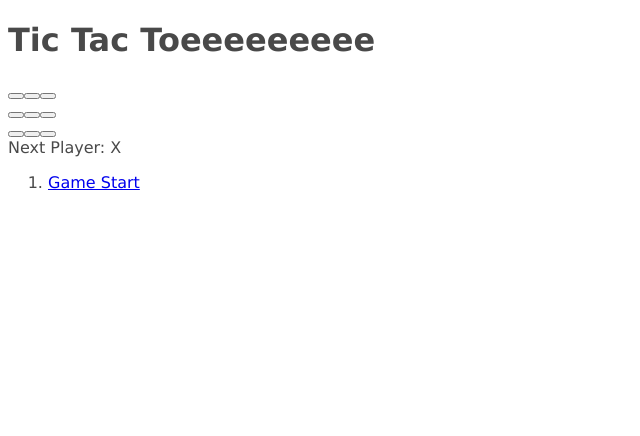
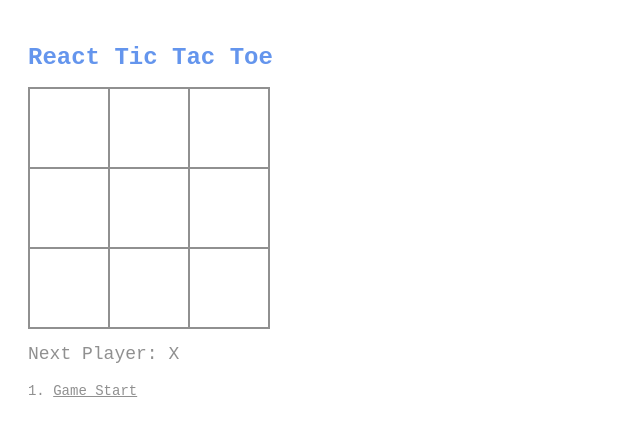
Before and after one commit to SotaSuzuki/react-tic-tac-toe, a React app: page / in a window 1280 px wide. Shown: the whole page, without its empty margins (0-640 px from the left). Built offline with nearby package versions, Linux system fonts and the light colour scheme.

Commit message:
Add style with using scss

```diff
--- a/app/index.html
+++ b/app/index.html
@@ -4,16 +4,10 @@
   <meta charset="UTF-8">
   <meta name="viewport" content="width=device-width, initial-scale=1.0">
   <meta http-equiv="X-UA-Compatible" content="ie=edge">
-  <title>Tic Tac Toe</title>
-  <style>
-    body {
-      color: #494949;
-      font-family: Verdana, Geneva, Tahoma, sans-serif;
-    }
-  </style>
+  <title>React Tic Tac Toe</title>
 </head>
 <body>
-  <h1>Tic Tac Toeeeeeeeee</h1>
+  <h1>React Tic Tac Toe</h1>
   <div id="app"></div>
 </body>
 </html>
--- a/app/index.js
+++ b/app/index.js
@@ -1,6 +1,8 @@
 import React from 'react';
 import ReactDOM from 'react-dom';
 import Game from './components/Game';
+
+import styles from './stylesheets/app.scss';
 
 ReactDOM.render(
     <Game />,
--- /dev/null
+++ b/app/stylesheets/app.scss
@@ -0,0 +1,71 @@
+@charset "utf-8";
+
+
+// General
+//----------------------------------------------
+body {
+  padding: 20px;
+  color: #909090;
+  font-family: monospace;
+}
+
+h1 {
+  color: cornflowerblue;
+  font-size: 24px;
+}
+
+
+// Game Board
+//----------------------------------------------
+.game-board {
+  border: 1px solid #909090;
+  display: inline-block;
+
+  > .row {
+    display: flex;
+
+    > .square {
+      width: 80px;
+      height: 80px;
+      outline: 0;
+      border: 1px solid #909090;
+      background-color: #fff;
+      color: cornflowerblue;
+      font-family: monospace;
+      font-size: 50px;
+      &:hover {
+        background-color: #a5ffa5;
+      }
+    }
+  }
+}
+
+
+// Game Info
+//----------------------------------------------
+.game-info {
+  .game-board + & {
+    margin-top: 12px;
+  }
+
+  > .status {
+    margin-bottom: 18px;
+    font-family: monospace;
+    font-size: 18px;
+  }
+
+  > .moves {
+    padding-left: 1.8em;
+    font-size: 14px;
+    line-height: 1.4;
+
+    > li {
+      > a {
+        color: #909090;
+        &:hover {
+          color: #ccc;
+        }
+      }
+    }
+  }
+}
```
